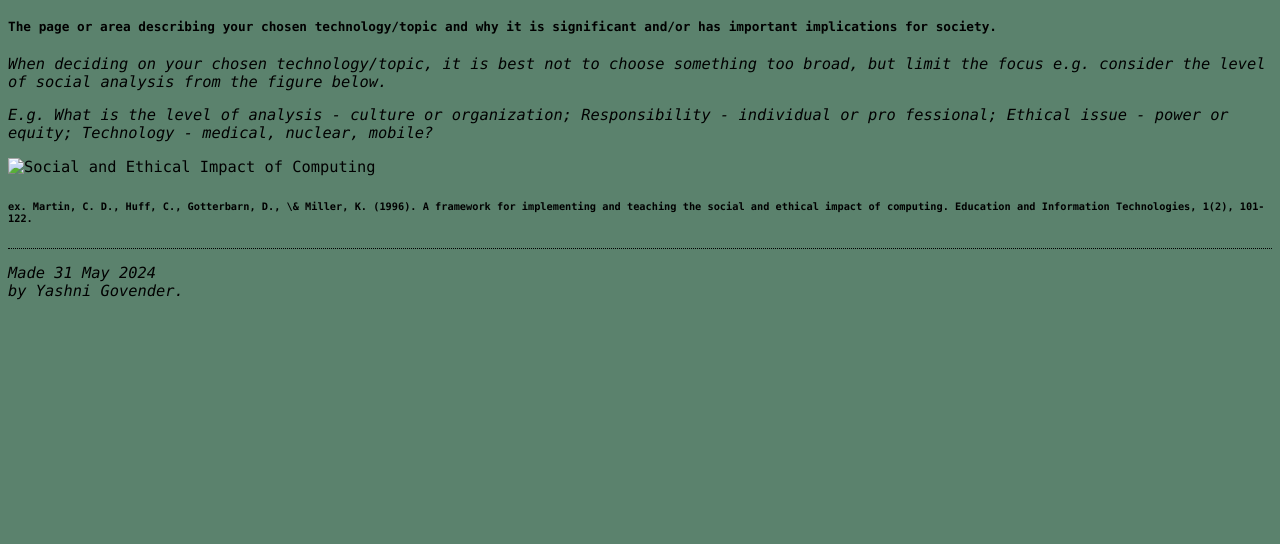
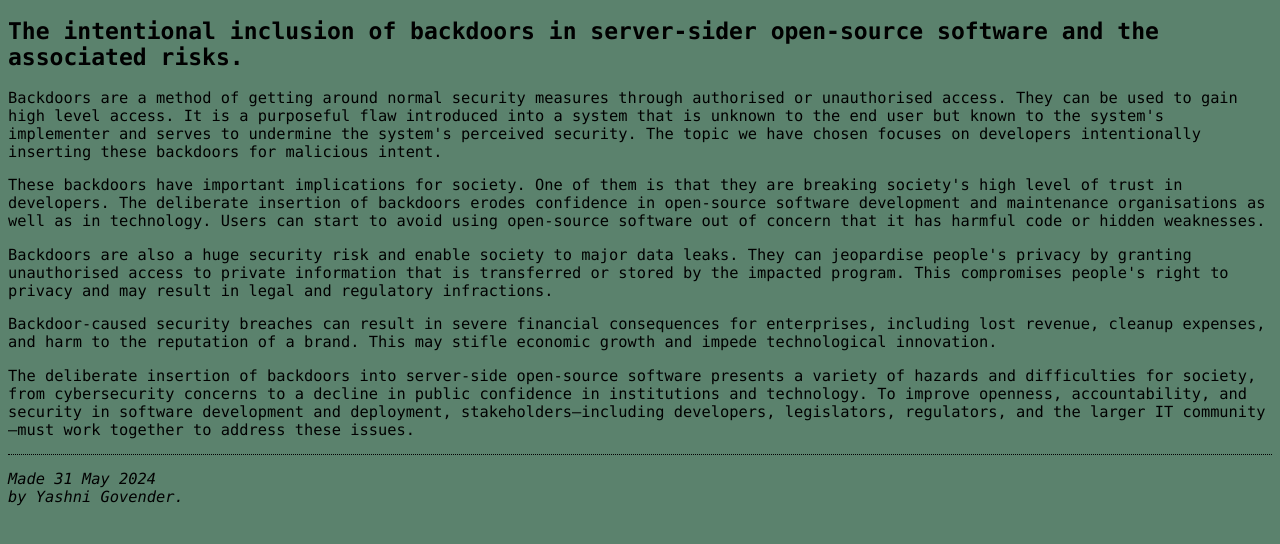
Before and after one commit to IIIlllIIllIIIll/COMP501, a plain HTML site: page p/topic.html in a window 1280 px wide. Shown: the part 100-644 px from the top of the page. Drawn offline with Linux system fonts and the light colour scheme.

Commit message:
On behalf of Yashni: feat: add topic

```diff
--- a/p/topic.html
+++ b/p/topic.html
@@ -44,28 +44,44 @@
         <!-- Main content -->
         <h1>Chosen Technology/Topic</h1>
 
-        <h5>
-            The page or area describing your chosen technology/topic and why it is significant and/or has important
-            implications for society.
-        </h5>
+        <article>
+            <h2>
+                The intentional inclusion of backdoors in server-sider open-source software and the associated risks.
+            </h2>
 
-        <p>
-            <em
-                >When deciding on your chosen technology/topic, it is best not to choose something too broad, but limit
-                the focus e.g. consider the level of social analysis from the figure below.</em
-            >
-        </p>
-        <p>
-            <em
-                >E.g. What is the level of analysis - culture or organization; Responsibility - individual or pro
-                fessional; Ethical issue - power or equity; Technology - medical, nuclear, mobile?</em
-            >
-        </p>
-        <img src="../images/martin_miller_1996_small.png" alt="Social and Ethical Impact of Computing" />
-        <h6>
-            ex. Martin, C. D., Huff, C., Gotterbarn, D., \& Miller, K. (1996). A framework for implementing and teaching
-            the social and ethical impact of computing. Education and Information Technologies, 1(2), 101-122.
-        </h6>
+            <p>
+                Backdoors are a method of getting around normal security measures through authorised or unauthorised
+                access. They can be used to gain high level access. It is a purposeful flaw introduced into a system
+                that is unknown to the end user but known to the system's implementer and serves to undermine the
+                system's perceived security. The topic we have chosen focuses on developers intentionally inserting
+                these backdoors for malicious intent.
+            </p>
+            <p>
+                These backdoors have important implications for society. One of them is that they are breaking society's
+                high level of trust in developers. The deliberate insertion of backdoors erodes confidence in
+                open-source software development and maintenance organisations as well as in technology. Users can start
+                to avoid using open-source software out of concern that it has harmful code or hidden weaknesses.
+            </p>
+            <p>
+                Backdoors are also a huge security risk and enable society to major data leaks. They can jeopardise
+                people's privacy by granting unauthorised access to private information that is transferred or stored by
+                the impacted program. This compromises people's right to privacy and may result in legal and regulatory
+                infractions.
+            </p>
+            <p>
+                Backdoor-caused security breaches can result in severe financial consequences for enterprises, including
+                lost revenue, cleanup expenses, and harm to the reputation of a brand. This may stifle economic growth
+                and impede technological innovation.
+            </p>
+            <p>
+                The deliberate insertion of backdoors into server-side open-source software presents a variety of
+                hazards and difficulties for society, from cybersecurity concerns to a decline in public confidence in
+                institutions and technology. To improve openness, accountability, and security in software development
+                and deployment, stakeholders—including developers, legislators, regulators, and the larger IT
+                community—must work together to address these issues.
+            </p>
+        </article>
+
         <!-- Sign and date the page, it's only polite! -->
         <address>
             Made 31 May 2024
```
